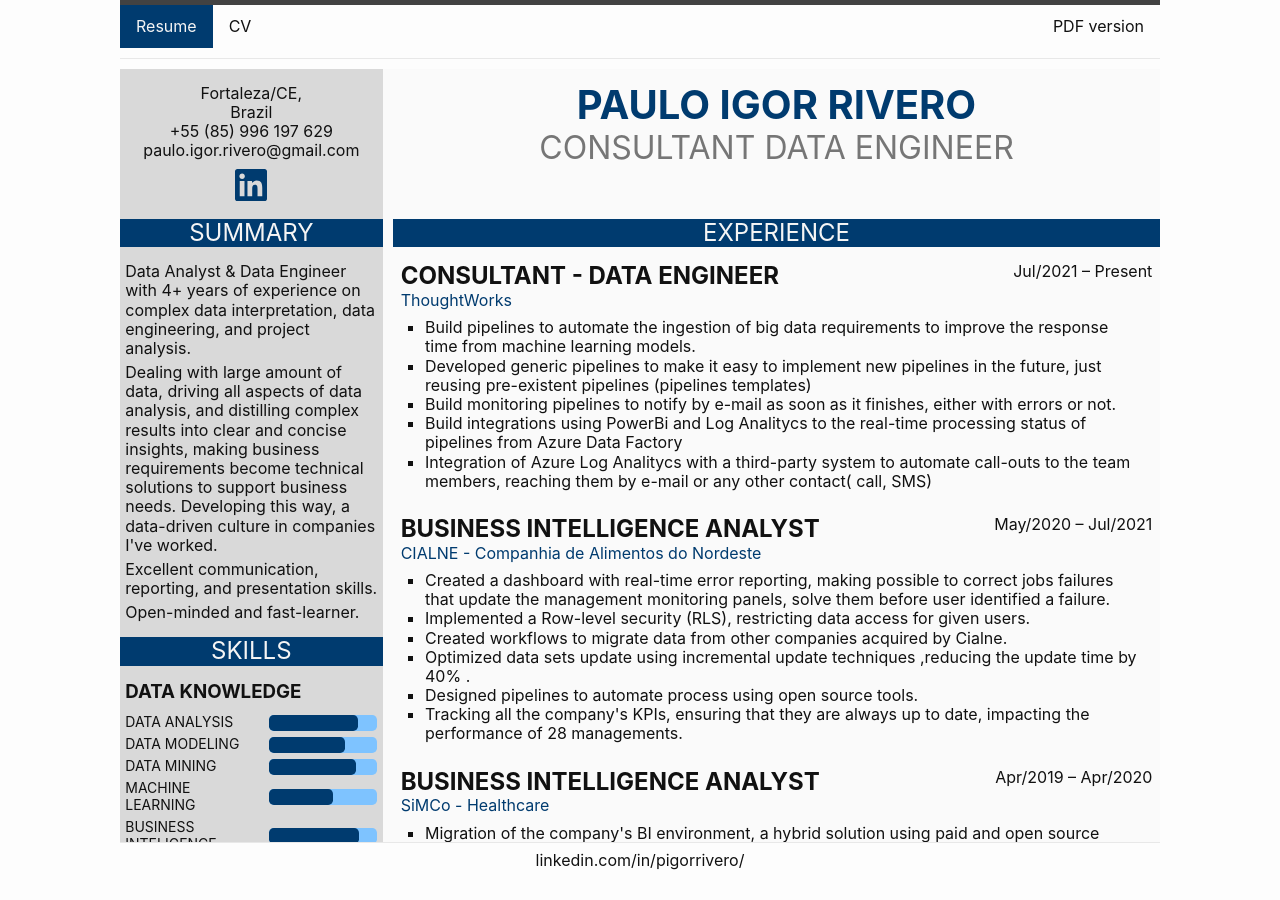
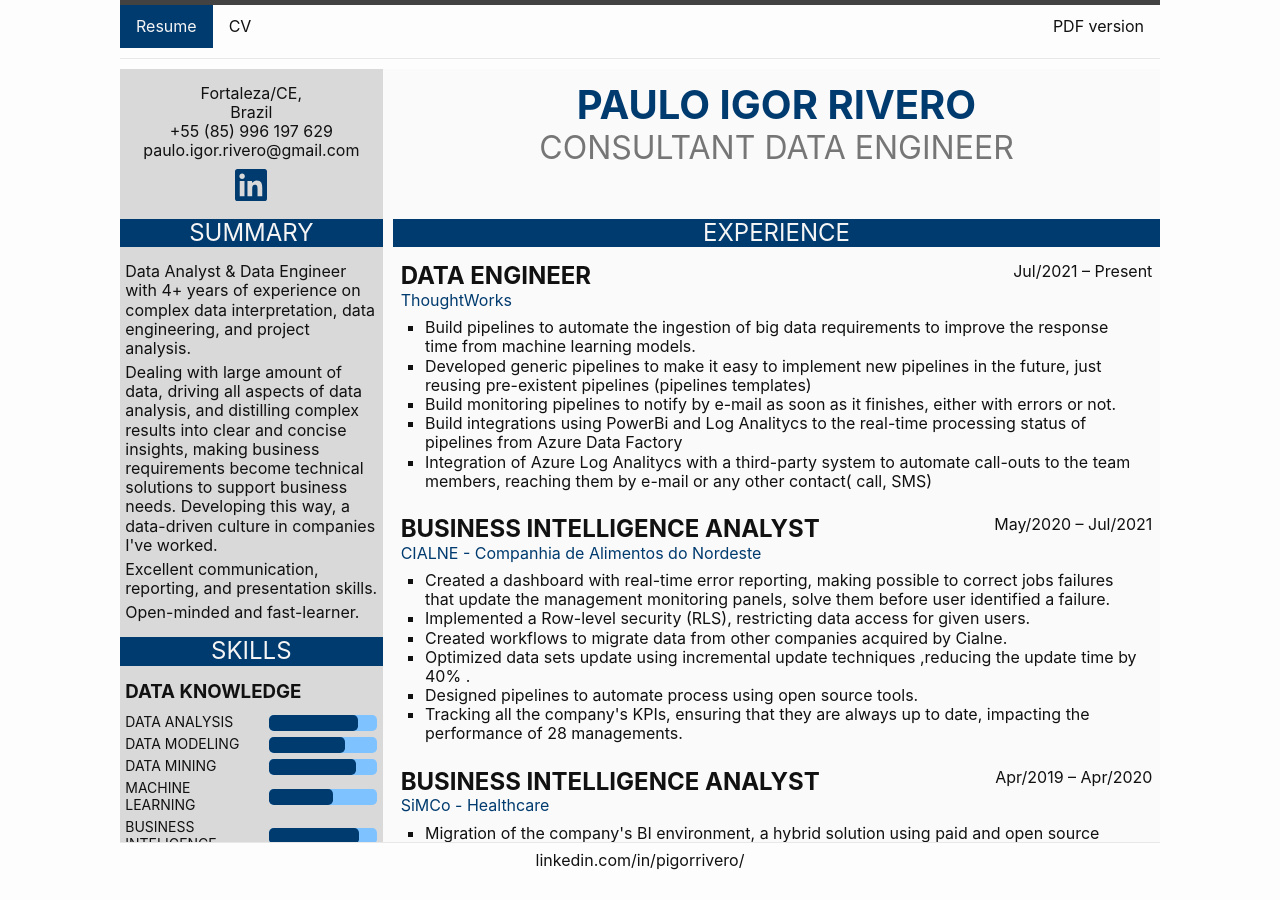
Before and after one commit to IgorRivero/igorrivero.github.io, a Jekyll site: the page built from index.md, in a window 1280 px wide and 900 px high. Built offline with Jekyll 4.4.1, drawn with Linux system fonts in a browser that asks for light colours.

Commit message:
job update

```diff
--- a/_data/experience.json
+++ b/_data/experience.json
@@ -1,7 +1,7 @@
 {
     "jobs": [
         {
-            "role": "Consultant - Data Engineer",
+            "role": "Data Engineer",
             "company": "ThoughtWorks",
             "period": "Jul/2021 – Present",
             "achievements": [
--- a/_data/projects.json
+++ b/_data/projects.json
@@ -1,6 +1,6 @@
 [
     {
-        "role": "Consultant Data Engineer",
+        "role": "Data Engineer",
         "name": "ThoughtWorks",
         "period": "July/2021 – Present",
         "summary": [
```
